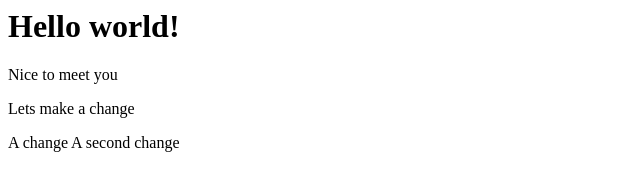
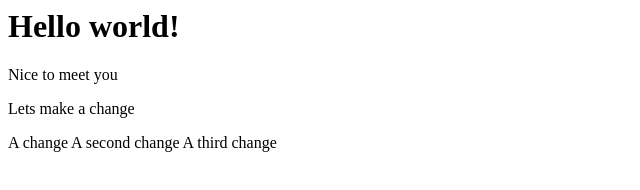
Before and after one commit to propernicedigital/haus-fewd, a plain HTML site: page index.html in a window 1280 px wide. Shown: the whole page, without its empty margins (0-640 px from the left). Drawn offline with Linux system fonts and the light colour scheme.

Commit message:
third commit

```diff
--- a/index.html
+++ b/index.html
@@ -6,3 +6,7 @@ A change
 
 
 A second change
+
+
+
+A third change
```
